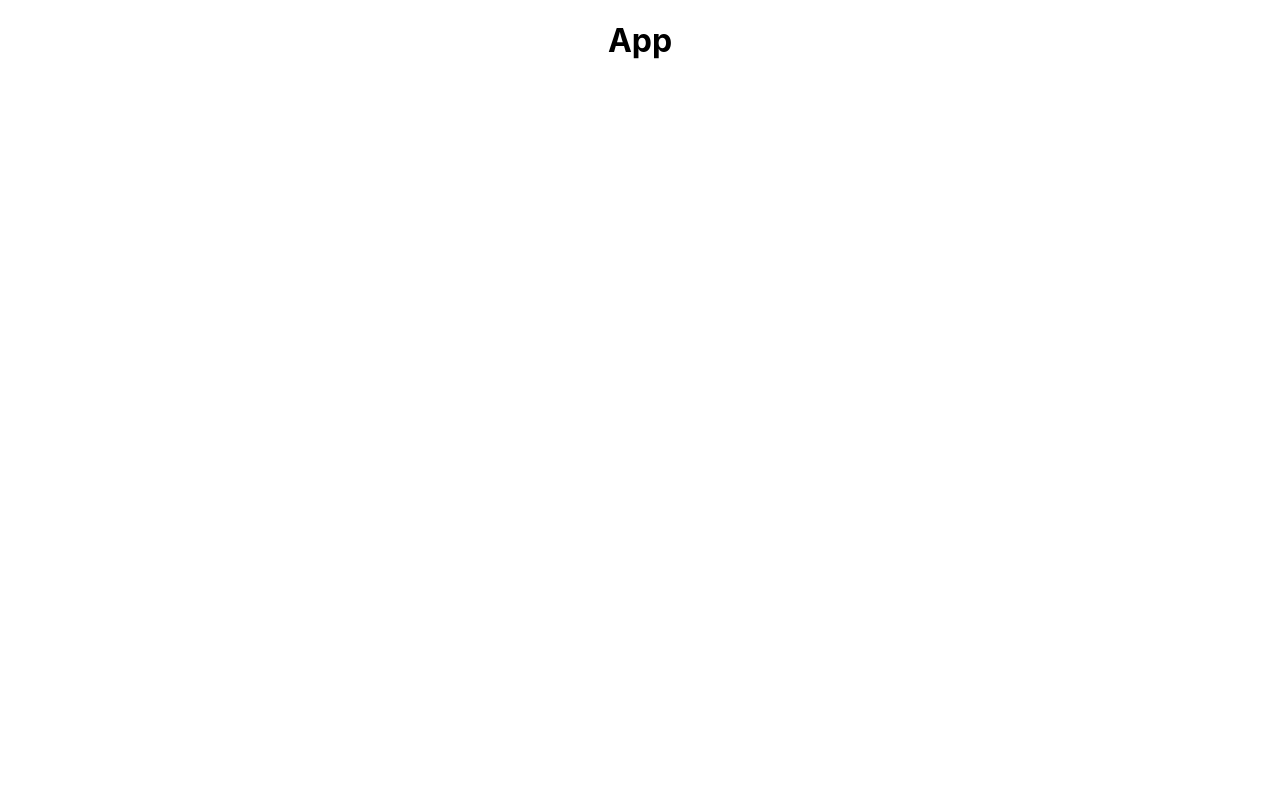
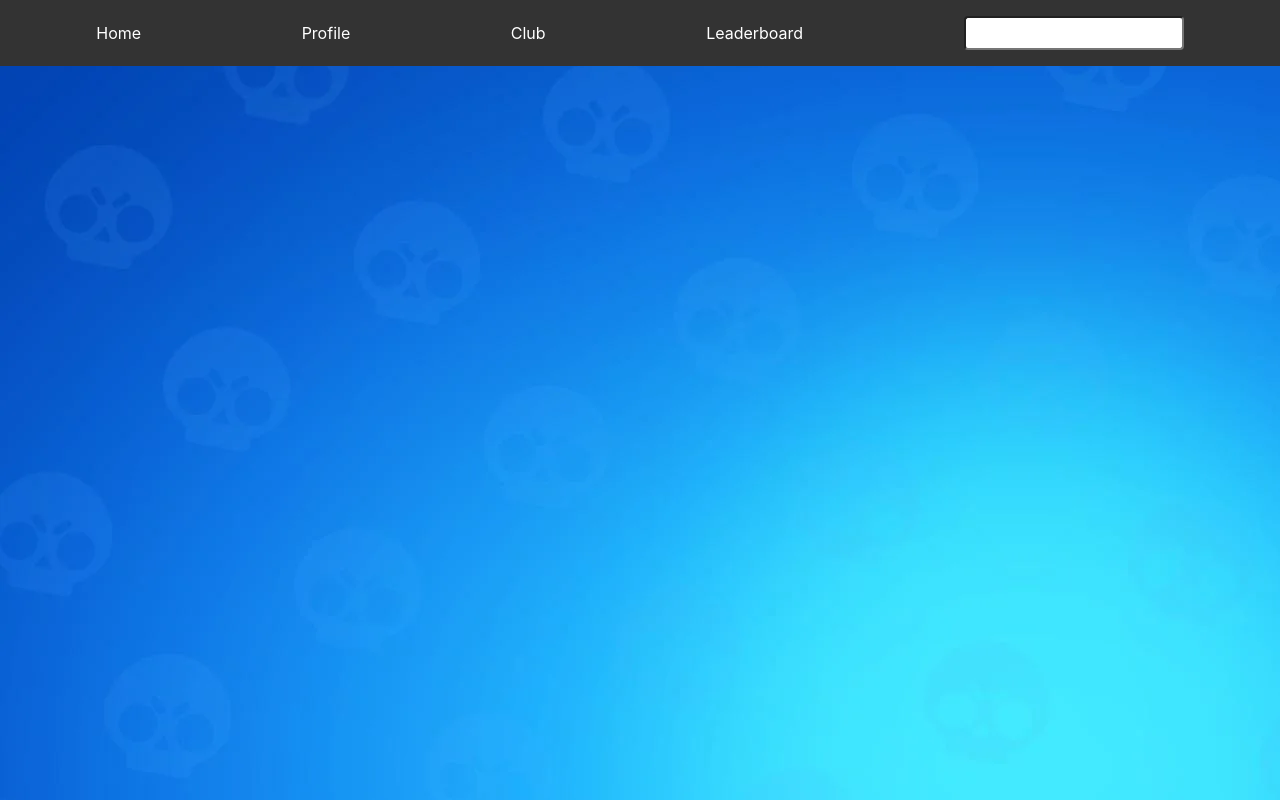
Before and after one commit to Shriukan33/OC-P13-BrawlClub, a React (Create React App) app in the folder bc_frontend/: page / in a window 1280 px wide. Built offline with nearby package versions, Linux system fonts and the light colour scheme.

Commit message:
Add basic navbar and background image

```diff
--- a/bc_frontend/src/App.css
+++ b/bc_frontend/src/App.css
@@ -1,3 +1,24 @@
+* {
+  margin: 0;
+  padding: 0;
+  box-sizing: border-box;
+}
+#root {
+  flex-grow: 1;
+  display: flex;
+  justify-content: center;
+  align-items: center;
+}
 .App {
   text-align: center;
+  width: 100%;
+  height: 100vh;
+  flex-direction: column;
+  display: flex;
+  justify-content: flex-start;
+  align-items: center;
+  background-image: url("../public/images/bc_background.webp");
 }
+body {
+  display: flex;
+}
--- a/bc_frontend/src/App.js
+++ b/bc_frontend/src/App.js
@@ -1,9 +1,13 @@
 import './App.css';
+import Nav from './Nav';
+import { Route, Routes, useNavigate } from 'react-router-dom';
 
 function App() {
     return (
         <div className="App">
-            <h1>App</h1>
+            <Routes>
+                <Route path="/*" element={<Nav />} />
+            </Routes>
         </div>
     );
 }
--- /dev/null
+++ b/bc_frontend/src/Nav.css
@@ -0,0 +1,47 @@
+nav {
+    background-color: #333;
+    color: #fff;
+    padding: 0.75rem;
+    width: 100%;
+}
+nav a {
+    color: #fff;
+    text-decoration: none;
+}
+nav a:hover {
+    text-decoration: underline;
+}
+nav a.active {
+    font-weight: bold;
+}
+nav ul {
+    list-style: none;
+    padding: 0.25rem;
+    display: flex;
+    flex-direction: row;
+    flex-wrap: nowrap;
+    justify-content: space-around;
+}
+nav li {
+    display:flex;
+    justify-content: center;
+    align-items: center;
+}
+nav li a {
+    display:flex;
+    justify-content: center;
+    align-items: center;
+}
+.searchForm input[type="text"] {
+    font-family: 'Open Sans', sans-serif;
+    width: 100%;
+    font-size: 1rem;
+    padding: 0.25rem;
+    border-radius: 0.25rem;
+    outline: none;
+  }
+
+.searchForm label {
+position: absolute;
+left: -99999px;
+}
--- /dev/null
+++ b/bc_frontend/src/Nav.js
@@ -0,0 +1,36 @@
+import React from 'react'
+import "./Nav.css"
+import { Link } from 'react-router-dom'
+
+const Nav = () => {
+  return (
+    <nav>
+        <ul>
+            <li>
+                <Link to="/">Home</Link>
+            </li>
+            <li>
+                <Link to="/profile">Profile</Link>
+            </li>
+            <li>
+                <Link to="/club">Club</Link>
+            </li>
+            <li>
+                <Link to="leaderboard">Leaderboard</Link>
+            </li>
+            <li>
+                <form className="searchForm" onSubmit={(e) => e.preventDefault()}>
+                    <label htmlFor="search">Search</label>
+                    <input
+                        id="search"
+                        type="text"
+                        placholder="Enter a player or a club tag"
+                    />
+                </form>
+            </li>
+        </ul>
+    </nav>
+  )
+}
+
+export default Nav
```
Also changed, not shown: bc_frontend/src/Layout.js (added, +17 -0 lines), bc_frontend/public/images/bc_background.webp (added).
